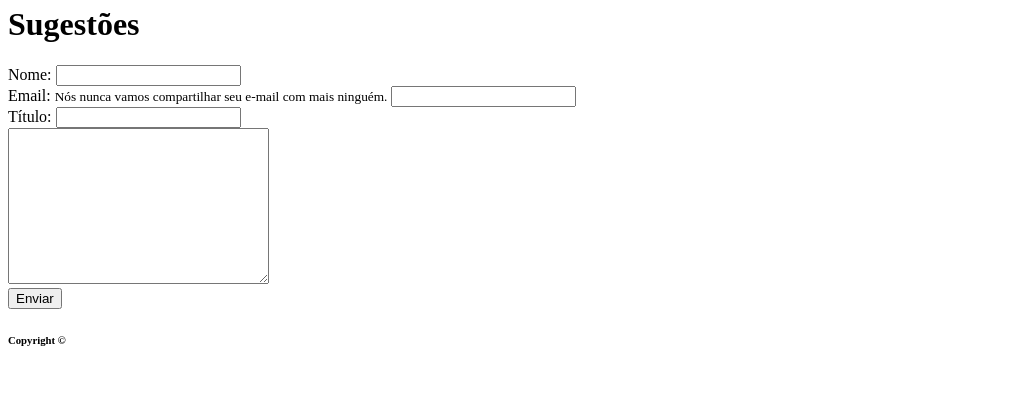
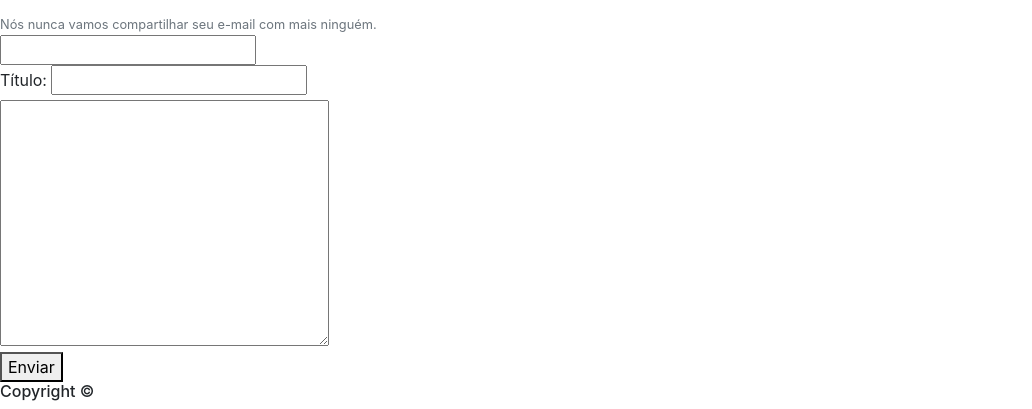
Before and after one commit to sociologia-dbo-2018/sociologia, a plain HTML site: page index.html in a window 1280 px wide. Shown: the part 774-1183 px from the top of the page, without its empty margins (0-1032 px from the left). Before the commit the page ends 1145 px from the top, so only its background shows below. Drawn offline with Linux system fonts and the light colour scheme; the site is published under a folder, as on GitHub Pages, so addresses that start at the root find nothing.

Commit message:
Add files via upload

```diff
--- a/index.html
+++ b/index.html
@@ -1,11 +1,11 @@
 <!DOCTYPE html>
-<html lang="en">
+<html lang="pt-BR">
 <head>
     <meta charset="UTF-8">
     <meta name="viewport" content="width=device-width, initial-scale=1.0">
     <meta http-equiv="X-UA-Compatible" content="ie=edge">
-    <link rel="stylesheet" href="/bootstrap/css/bootstrap.css">
-    <link rel="stylesheet" href="/bootstrap/css/bootstrap.min.css">
+    <link rel="stylesheet" href="bootstrap/css/bootstrap.css">
+    <link rel="stylesheet" href="bootstrap/css/bootstrap.min.css">
     <title>Document</title>
 </head>
 <body>
@@ -114,7 +114,7 @@
             <h6>Copyright &copy;</h6>
         </div>
     </footer>
-    <script src="/bootstrap/js/bootstrap.bundle.js"></script>
-    <script src="/bootstrap/js/bootstrap.bundle.min.js"></script>
+    <script src="bootstrap/js/bootstrap.bundle.js"></script>
+    <script src="bootstrap/js/bootstrap.bundle.min.js"></script>
 </body>
 </html>
```
